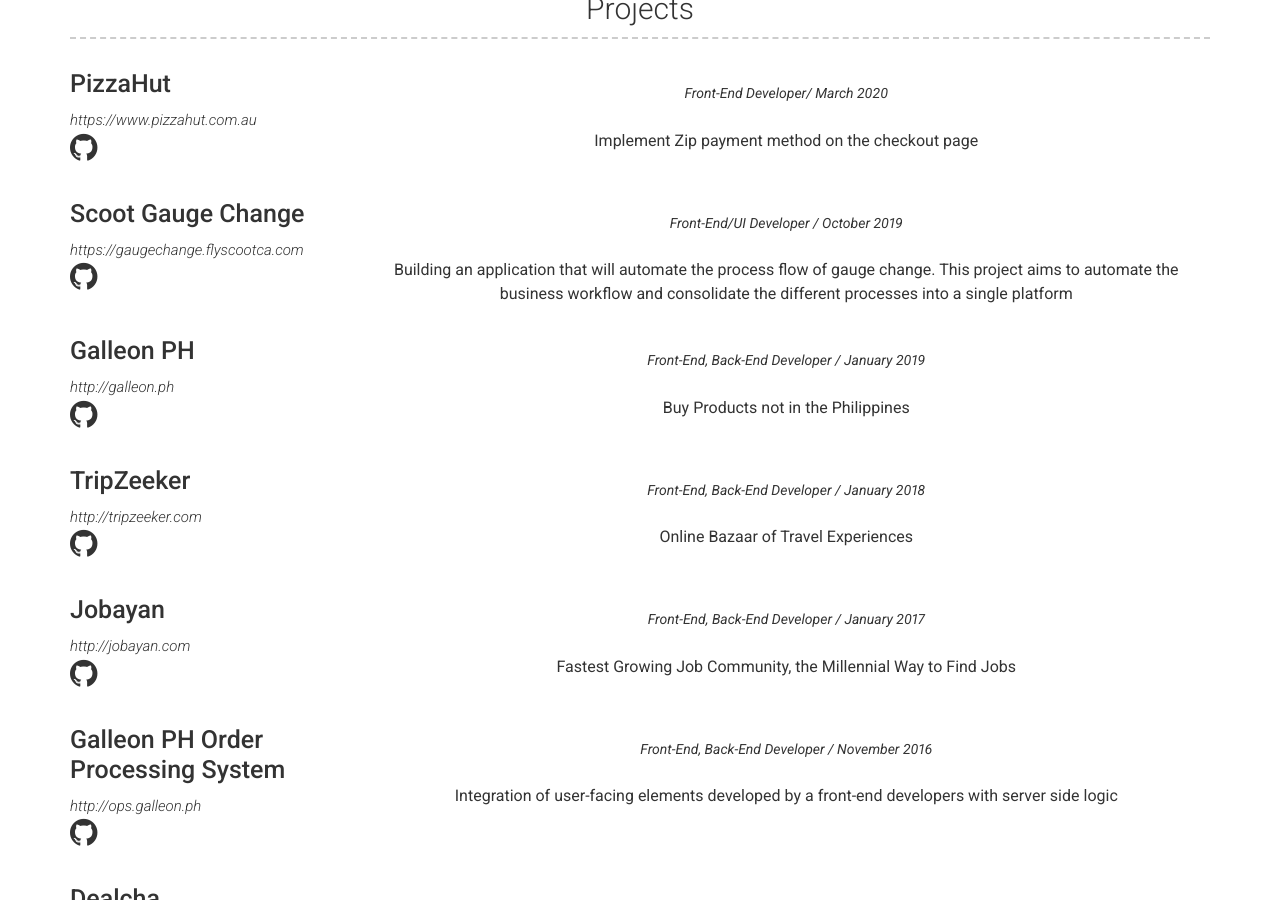
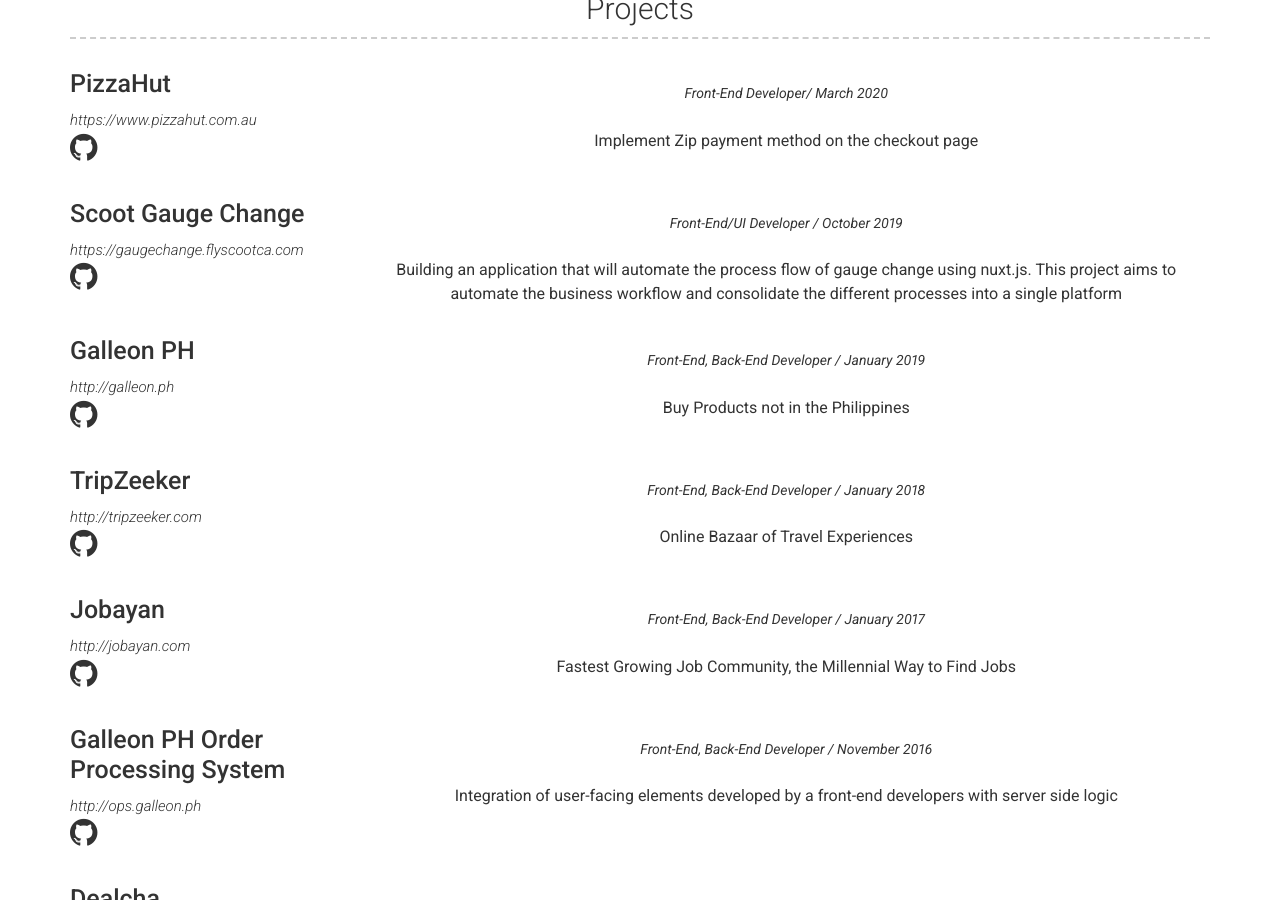
Before and after one commit to rujealfon/rujealfon.github.io, a Jekyll site: the page built from index.md, in a window 1280 px wide and 900 px high, scrolled down 726 px. Built offline with Jekyll 4.4.1, drawn with Linux system fonts in a browser that asks for light colours.

Commit message:
Update projects.yml

```diff
--- a/_data/projects.yml
+++ b/_data/projects.yml
@@ -11,7 +11,7 @@
   quote: >
     Front-End/UI Developer / October 2019
   description: | # this will include new lines to allow paragraphs
-    Building an application that will automate the process flow of gauge change. This project aims to automate the business workflow and consolidate the different processes into a single platform
+    Building an application that will automate the process flow of gauge change using nuxt.js. This project aims to automate the business workflow and consolidate the different processes into a single platform
 
 - name: Galleon PH
   link: http://galleon.ph
```
